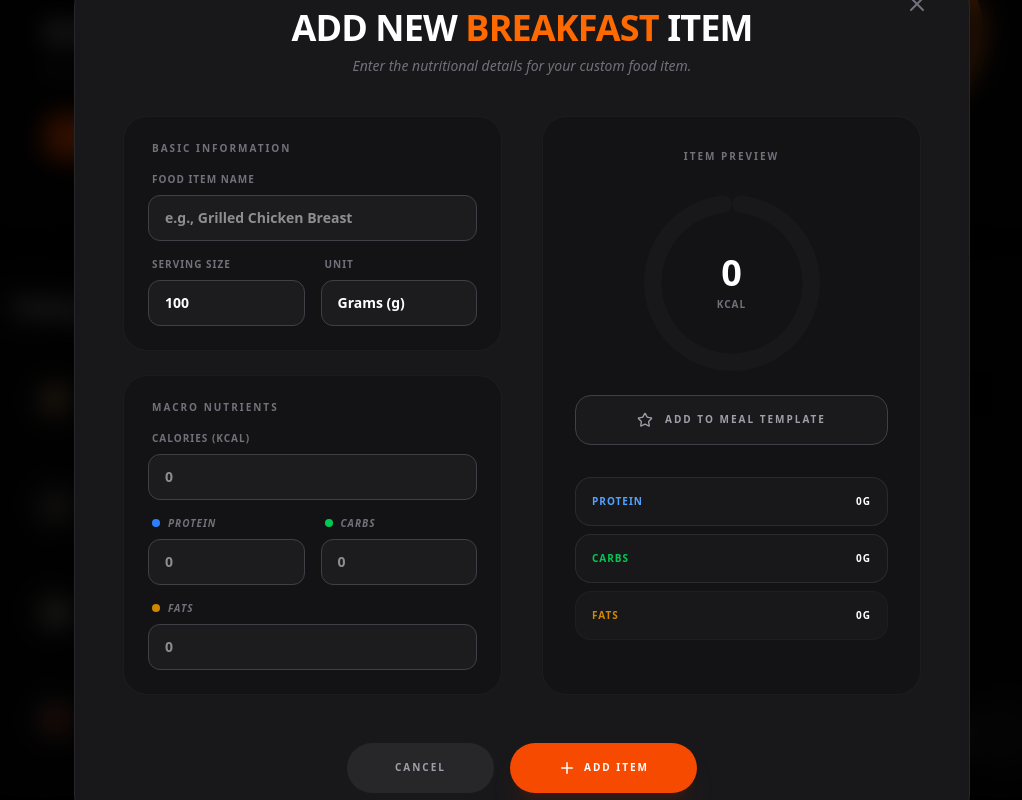
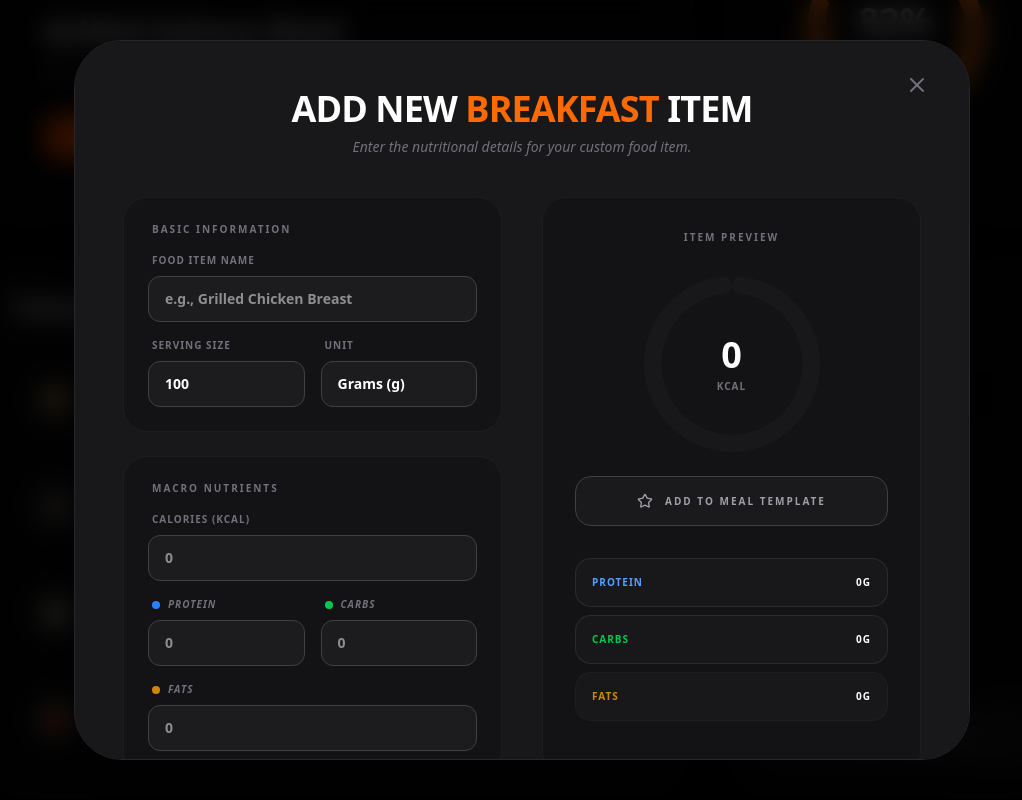
Before and after one commit to Taninwat-55/project2, a Next.js app in the folder frontend/: page /nutrition in a window 1280 px wide. Both pictures are taken after a click on the button 736 px from the left and 1197 px from the top of the page. Shown: the part 797-1597 px from the top of the page, without its empty margins (118-1140 px from the left). Built offline with nearby package versions, Linux system fonts and the light colour scheme; no server answers.

Commit message:
fix: now the meal log pop-up window is scrollable and have X icon to close it down

```diff
--- a/frontend/app/components/LogMealModal.tsx
+++ b/frontend/app/components/LogMealModal.tsx
@@ -90,8 +90,14 @@ export default function LogMealModal({ isOpen, onClose, selectedType }: Props) {
   };
 
   return (
-    <div className="fixed inset-0 z-50 flex items-center justify-center bg-black/80 backdrop-blur-md p-4">
-      <div className="relative w-full max-w-4xl bg-zinc-900 border border-zinc-800 rounded-[3rem] p-12 overflow-hidden shadow-2xl text-left">
+    <div
+      className="fixed inset-0 z-50 flex items-center justify-center bg-black/80 backdrop-blur-md p-4 overflow-y-auto"
+      onClick={onClose}
+    >
+      <div
+        className="relative w-full max-w-4xl bg-zinc-900 border border-zinc-800 rounded-[3rem] p-12 shadow-2xl text-left my-auto max-h-[90vh] overflow-y-auto"
+        onClick={(e) => e.stopPropagation()}
+      >
         <button onClick={onClose} className="absolute top-8 right-10 text-zinc-500 hover:text-white transition">
           <X size={24} />
         </button>
@@ -115,7 +121,7 @@ export default function LogMealModal({ isOpen, onClose, selectedType }: Props) {
                   <input
                     type="text"
                     value={formData.name}
-                    onChange={(e) => setFormData({...formData, name: e.target.value})}
+                    onChange={(e) => setFormData({ ...formData, name: e.target.value })}
                     placeholder="e.g., Grilled Chicken Breast"
                     className="w-full bg-zinc-800/50 border border-zinc-700 rounded-xl px-4 py-3 text-sm focus:outline-none focus:border-orange-500 transition"
                   />
@@ -126,7 +132,7 @@ export default function LogMealModal({ isOpen, onClose, selectedType }: Props) {
                     <input
                       type="text"
                       value={formData.serving}
-                      onChange={(e) => setFormData({...formData, serving: e.target.value})}
+                      onChange={(e) => setFormData({ ...formData, serving: e.target.value })}
                       placeholder="100"
                       className="w-full bg-zinc-800/50 border border-zinc-700 rounded-xl px-4 py-3 text-sm focus:outline-none"
                     />
@@ -149,7 +155,7 @@ export default function LogMealModal({ isOpen, onClose, selectedType }: Props) {
                   <input
                     type="number"
                     value={formData.kcal}
-                    onChange={(e) => setFormData({...formData, kcal: e.target.value})}
+                    onChange={(e) => setFormData({ ...formData, kcal: e.target.value })}
                     placeholder="0"
                     className="w-full bg-zinc-800/50 border border-zinc-700 rounded-xl px-4 py-3 text-sm focus:border-orange-500 outline-none"
                   />
@@ -162,7 +168,7 @@ export default function LogMealModal({ isOpen, onClose, selectedType }: Props) {
                     <input
                       type="number"
                       value={formData.p}
-                      onChange={(e) => setFormData({...formData, p: e.target.value})}
+                      onChange={(e) => setFormData({ ...formData, p: e.target.value })}
                       placeholder="0"
                       className="w-full bg-zinc-800/50 border border-zinc-700 rounded-xl px-4 py-3 text-sm outline-none"
                     />
@@ -174,7 +180,7 @@ export default function LogMealModal({ isOpen, onClose, selectedType }: Props) {
                     <input
                       type="number"
                       value={formData.c}
-                      onChange={(e) => setFormData({...formData, c: e.target.value})}
+                      onChange={(e) => setFormData({ ...formData, c: e.target.value })}
                       placeholder="0"
                       className="w-full bg-zinc-800/50 border border-zinc-700 rounded-xl px-4 py-3 text-sm outline-none"
                     />
@@ -187,7 +193,7 @@ export default function LogMealModal({ isOpen, onClose, selectedType }: Props) {
                   <input
                     type="number"
                     value={formData.f}
-                    onChange={(e) => setFormData({...formData, f: e.target.value})}
+                    onChange={(e) => setFormData({ ...formData, f: e.target.value })}
                     placeholder="0"
                     className="w-full bg-zinc-800/50 border border-zinc-700 rounded-xl px-4 py-3 text-sm w-1/2 outline-none"
                   />
```
Lines whose indentation alone changed are shown as unchanged.
